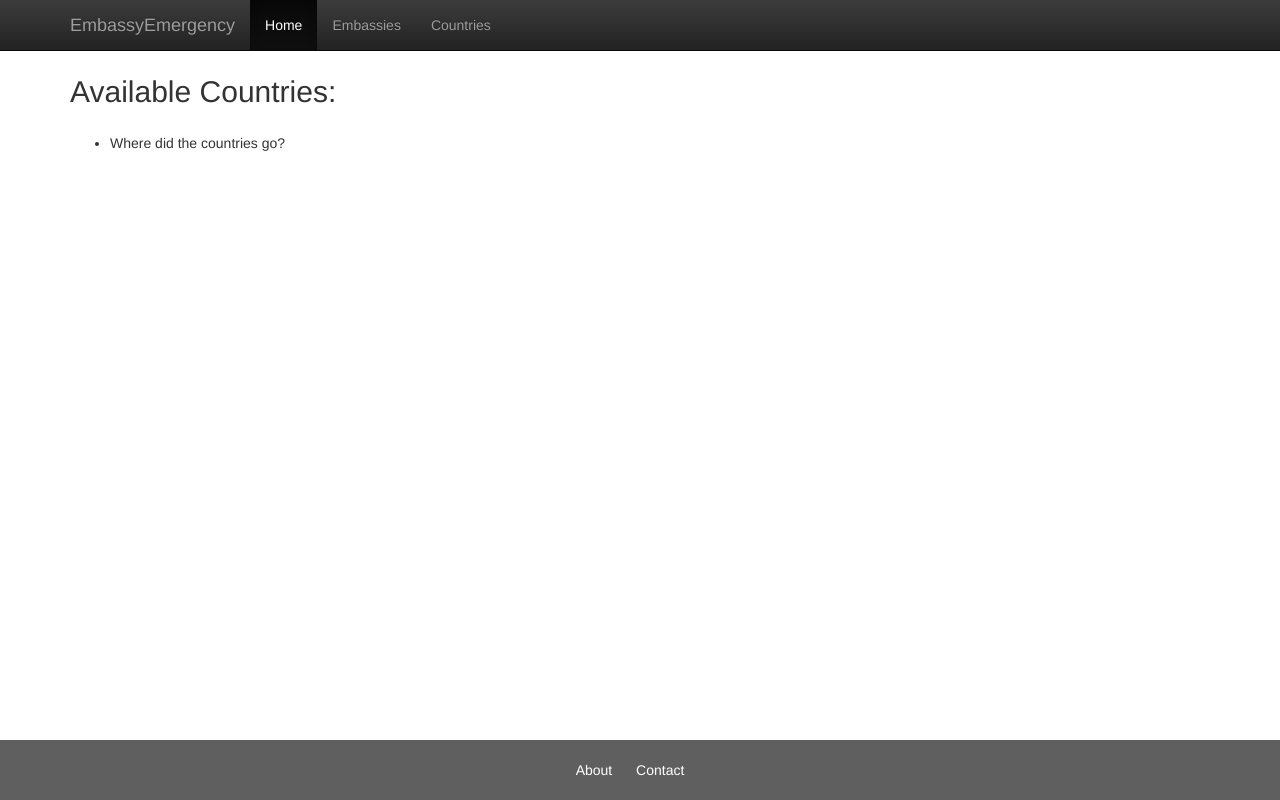
After one commit to dretta/EmbassyEmergency, a Django app: page /country/ in a window 1280 px wide. The commit adds this page. Run offline with Django 3.2, Linux system fonts and the light colour scheme; data that the repository does not hold is empty; some libraries are stand-ins or nearby versions.

Commit message:
Added Country and Embassy List pages

```diff
--- a/finder/templates/finder/base.html
+++ b/finder/templates/finder/base.html
@@ -55,13 +55,13 @@
 					<span class="icon-bar"></span>
 					<span class="icon-bar"></span>
 				</button>
-				<a class="navbar-brand" href="#">EmbassyEmergency</a>
+				<a class="navbar-brand" href="{% url 'finder:index' %}">EmbassyEmergency</a>
 			</div>
 			<div id="navbar" class="collapse navbar-collapse">
 				<ul class="nav navbar-nav">
-				<li class="active"><a href="#">Home</a></li>
-				<li><a href="#embassy_list">Embassies</a></li>
-				<li><a href="#country_list">Countries</a></li>
+				<li class="active"><a href="{% url 'finder:index' %}">Home</a></li>
+				<li><a href="{% url 'finder:embassy_list' %}">Embassies</a></li>
+				<li><a href="{% url 'finder:country_list' %}">Countries</a></li>
 				</ul>
 			</div><!--/.nav-collapse -->
 		</div>
--- /dev/null
+++ b/finder/templates/finder/country_list.html
@@ -0,0 +1,14 @@
+{% extends "finder/base.html" %}
+
+{% block content %}
+
+	<h2 class="title" >Available Countries:</h2>
+	<ul>
+		{% for country in object_list %}
+			<li><a href="{% url 'finder:country_info' country.code %}">{{ country }}</a></li>
+		{% empty %}
+			<li>Where did the countries go?</li>
+		{% endfor %}
+	</ul>
+
+{% endblock %}
--- a/finder/urls.py
+++ b/finder/urls.py
@@ -6,12 +6,16 @@ app_name = 'finder'
 urlpatterns = [
 	# ex: / or /finder/
 	url(r'^$', views.IndexView.as_view(), name='index'),
+	# ex: /finder/embassy/
+	url(r'^embassy/', views.EmbassyListView.as_view(), name='embassy_list'),
+	# ex: /finder/country/
+	url(r'^country/', views.CountryListView.as_view(), name='country_list'),
 	# ex: /finder/5/
 	url(r'^(?P<pk>[0-9]+)/$', views.EmbassyView.as_view(), name='embassy_info'),
 	# ex: /finder/ABC/
 	url(r'^(?P<pk>[A-Z]{3})/$', views.CountryView.as_view(), name='country_info'),
-	# ex: /finder/find/ABC/DEF
+	# ex: /finder/find/ABC/DEF/
 	url(r'^find/(?P<government_code>[A-Z]{3})/(?P<location_code>[A-Z]{3})/$', views.results, name='results'),
-	# ex: /finder/find/ABC/DEF
+	# ex: /finder/find/ABC/DEF/
 	url(r'^search/', views.search, name='search'),
 ]
--- a/finder/views.py
+++ b/finder/views.py
@@ -13,6 +13,14 @@ class IndexView(generic.base.TemplateView):
 		context['countries'] = Country.objects.all()
 		return context
 
+class EmbassyListView(generic.ListView):
+	model = Embassy
+	template_name = "finder/embassy_list.html"
+
+class CountryListView(generic.ListView):
+	model = Country
+	template_name = "finder/country_list.html"
+
 class EmbassyView(generic.DetailView):
 	model = Embassy
 	template_name = 'finder/embassy_info.html'
@@ -20,9 +28,6 @@ class EmbassyView(generic.DetailView):
 class CountryView(generic.DetailView):
 	model = Country
 	template_name = 'finder/country_info.html'
-
-	#def get_object(self):
-	#	return super(CountryView, self).get_object()
 
 	def get_context_data(self, **kwargs):
 		context = super(CountryView, self).get_context_data(**kwargs)
```
Also changed, not shown: finder/templates/finder/embassy_list.html (added, +14 -0 lines).
